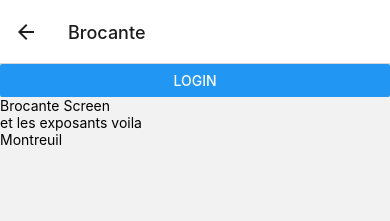
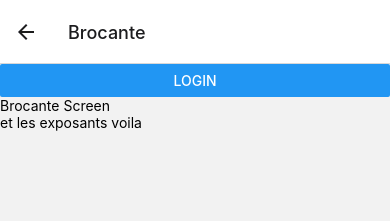
Before and after one commit to adatechschool/projet-mobile-tddeter, a React Native app in the folder TDDeter/: screen /Brocante in a window 390 px wide. Shown: the top 221 px of the page. Built offline with nearby package versions, Linux system fonts and the light colour scheme.

Commit message:
[feat] Added city as a prop in BrocanteScreen

```diff
--- a/TDDeter/Screens/BrocanteScreen.js
+++ b/TDDeter/Screens/BrocanteScreen.js
@@ -1,13 +1,12 @@
 import { View, Text } from "react-native";
 import Navbar from "../Components/Navbar";
 
-export default function BrocanteScreen() {
+export default function BrocanteScreen({ city }) {
   return (
     <View>
       <Navbar />
       <Text>Brocante Screen</Text>
-      <Text>et les exposants voila </Text>
-      <Text>Montreuil</Text>
+      <Text>et les exposants voila {city}</Text>
     </View>
   );
 }
```
